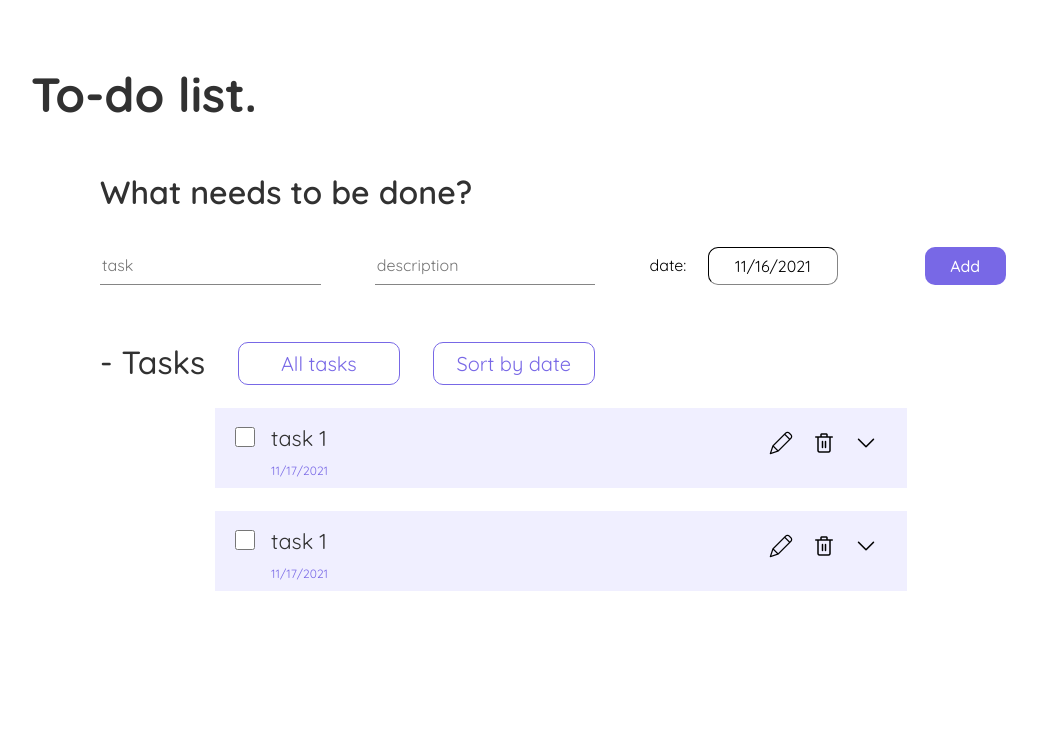
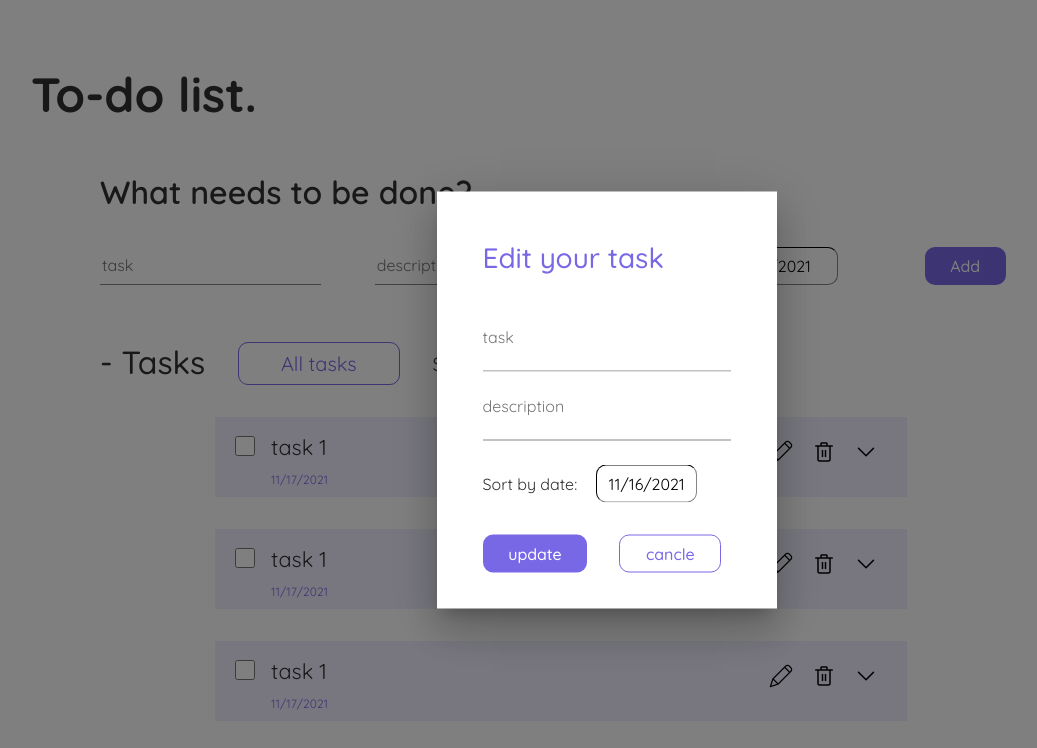
Before and after one commit to coolkidneversleep/todo-list, a React (Create React App) app: page / in a window 1280 px wide. Both pictures are taken after a click on the button 817 px from the left and 444 px from the top of the page. Shown: the top 748 px of the page, without its empty margins (33-1070 px from the left). Built offline with nearby package versions, Linux system fonts and the light colour scheme.

Commit message:
add edit task feature :sparkles:

```diff
--- a/package.json
+++ b/package.json
@@ -3,6 +3,9 @@
   "version": "0.1.0",
   "private": true,
   "dependencies": {
+    "@emotion/react": "^11.6.0",
+    "@emotion/styled": "^11.6.0",
+    "@mui/material": "^5.1.1",
     "@testing-library/jest-dom": "^5.11.4",
     "@testing-library/react": "^11.1.0",
     "@testing-library/user-event": "^12.1.10",
--- a/src/App.css
+++ b/src/App.css
@@ -101,6 +101,19 @@
   color: white;
   background: #7868E6;
 }
+.labelSortDate{
+  font-family: Quicksand;
+  font-size: 1.2em;
+  color: #313131;
+  width: 60%;
+}
+.sortByDate{
+  display: flex;
+  align-items: center;
+}
+.sortDateBox{
+  width: 80%;
+}
 .topic{
   margin: 0;
   padding-right: 3%;
@@ -110,7 +123,7 @@
   color: #313131;
 }
 .taskCard{
-  padding-top: 2%;
+  padding-top: 4vh;
   padding-left: 16%;
   display: flex;
   flex-direction: column;
@@ -188,6 +201,74 @@
   border:none;
   cursor: pointer;
 }
+.editBox{
+  display: flex;
+  flex-direction: column;
+  padding: 2vh 2vw;
+  padding-top: 0;
+}
+
+.editTitle{
+  font-family: Quicksand;
+  font-size: 1.75em;
+  font-weight: 500;
+  color:#7868E6;
+}
+.editInputBox{
+  margin-right: 5%;
+  padding: 3vh 0;
+  width: 100%;
+  font-family: Quicksand;
+  font-size: 2vh !important;
+  border-width: thin;
+  border-left: white;
+  border-right: white;
+  border-top: white;
+  border-color:#313131;
+  outline: none;
+}
+.editLabelSortDate{
+  font-family: Quicksand;
+  font-size: 1em;
+  color: #313131;
+  width: 60%;
+}
+.editSortDateBox{
+  display: flex;
+  align-items: center;
+}
+.editSortByDate{
+  display: flex;
+  align-items: center;
+  padding-top: 3vh;
+}
+.updateButton{
+  background: #7868E6;
+  border-radius: 10px;
+  border: none;
+  margin-right: 2em;
+  padding: 1vh 2vw ;
+  font-family: Quicksand;
+  color: white;
+  font-size: 1em;
+  font-weight: 500;
+  cursor: pointer;
+}
+.cancleButton{
+  background: #ffffff;
+  border-radius: 10px;
+  border: 1px solid #7868E6;
+  padding: 1vh 2vw ;
+  font-family: Quicksand;
+  color: #7868E6;
+  font-size: 1em;
+  font-weight: 500;
+  cursor: pointer;
+}
+.buttonRow{
+  display: flex;
+  padding-top: 2em;
+}
 
 @media (prefers-reduced-motion: no-preference) {
   .App-logo {
--- a/src/App.js
+++ b/src/App.js
@@ -12,6 +12,7 @@ function App() {
       <SearchTask></SearchTask>
       <TaskItem></TaskItem>
       <TaskItem></TaskItem>
+      <TaskItem></TaskItem>
     </div>
   );
 }
--- a/src/components/SearchTask.js
+++ b/src/components/SearchTask.js
@@ -1,13 +1,23 @@
 import '../App.css';
+import React, { useState } from "react";
+import DatePicker from "react-datepicker";
 
-function SearchTask(){
-    return(
-        <div className="searchTask">
-        <p className="topic">- Tasks</p>
-        <button className="allTaskButton">All tasks</button>
-        <button className="allTaskButton">Sort by date</button>
+import "/Users/coolkiddo/Desktop/to-do-list/node_modules/react-datepicker/dist/react-datepicker.css";
+
+function SearchTask() {
+  const [startDate, setStartDate] = useState(new Date());
+  return (
+    <div className="searchTask">
+      <p className="topic">- Tasks</p>
+      <button className="allTaskButton">All tasks</button>
+      <div className="sortByDate">
+        <label className="labelSortDate">Sort by date:</label>
+        <div className="sortDateBox">
+          <DatePicker className="datePicker" selected={startDate} onChange={(date) => setStartDate(date)} />
+        </div>
       </div>
-    );
+    </div>
+  );
 }
 
 export default SearchTask
--- a/src/components/TaskItem.js
+++ b/src/components/TaskItem.js
@@ -4,15 +4,37 @@ import '../App.css';
 import editImg from '../images/pen.png';
 import deleteImg from '../images/delete.png';
 import arrowImg from '../images/down-arrow.png';
+import Box from '@mui/material/Box';
+import Modal from '@mui/material/Modal';
+import DatePicker from "react-datepicker";
+
+import "/Users/coolkiddo/Desktop/to-do-list/node_modules/react-datepicker/dist/react-datepicker.css";
 
 function TaskItem() {
+    const [startDate, setStartDate] = useState(new Date());
+    const style = {
+        position: 'absolute',
+        top: '50%',
+        left: '50%',
+        transform: 'translate(-50%, -50%)',
+        width: 300,
+        heigh: 500,
+        bgcolor: 'background.paper',
+        border: 'none',
+        boxShadow: 24,
+        p: 4,
+        padding: '20px'
+    };
+    const [open, setOpen] = React.useState(false);
+    const handleOpen = () => setOpen(true);
+    const handleClose = () => setOpen(false);
 
-    const [open,setOpen] = useState(false);
+    const [click, setClick] = useState(false);
 
 
-    const getOpen = () => {
-        let x = !open;
-        setOpen(x);
+    const getClick = () => {
+        let x = !click;
+        setClick(x);
     };
 
     return (
@@ -26,12 +48,36 @@ function TaskItem() {
                     </div>
                 </div>
                 <div className="functionBox">
-                  <button className="functionButton"><img className="functionImg" src={editImg}></img></button>
-                  <button className="functionButton"><img className="functionImg" src={deleteImg}></img></button>
-                  <button onClick={getOpen} className="functionButton"><img className="functionImg" src={arrowImg}></img></button>
+                    <button onClick={handleOpen} className="functionButton"><img className="functionImg" src={editImg}></img></button>
+                    <Modal
+                        open={open}
+                        onClose={handleClose}
+                        aria-labelledby="modal-modal-title"
+                        aria-describedby="modal-modal-description"
+                    >
+                        <Box sx={style}>
+                            <div className="editBox">
+                                <p className="editTitle">Edit your task</p>
+                                <input type="text" placeholder="task" className="editInputBox"></input>
+                                <input type="text" placeholder="description" className="editInputBox"></input>
+                                <div className="editSortByDate">
+                                    <label className="editLabelSortDate">Sort by date:</label>
+                                    <div className="editSortDateBox">
+                                        <DatePicker className="datePicker" selected={startDate} onChange={(date) => setStartDate(date)} />
+                                    </div>
+                                </div>
+                                <div className="buttonRow">
+                                    <button className="updateButton">update</button>
+                                    <button className="cancleButton" onClick={handleClose}>cancle</button>
+                                </div>
+                            </div>
+                        </Box>
+                    </Modal>
+                    <button className="functionButton"><img className="functionImg" src={deleteImg}></img></button>
+                    <button onClick={getClick} className="functionButton"><img className="functionImg" src={arrowImg}></img></button>
                 </div>
             </div>
-            {open === true ? <div class="description" className="descriptionPart">
+            {click === true ? <div class="description" className="descriptionPart">
                 <p className="descriptionText">Lorem ipsum dolor sit amet, consectetur adipisicing elit, sed do eiusmod tempor incididunt ut labore et dolore magna aliqua. Ut enim ad minim veniam, quis nostrud exercitation ullamco laboris nisi ut aliquip ex ea commodo consequat.</p>
             </div> : null}
         </div>
```
Also changed, not shown: 1 other file (tests, documents, lock files or other folders).
